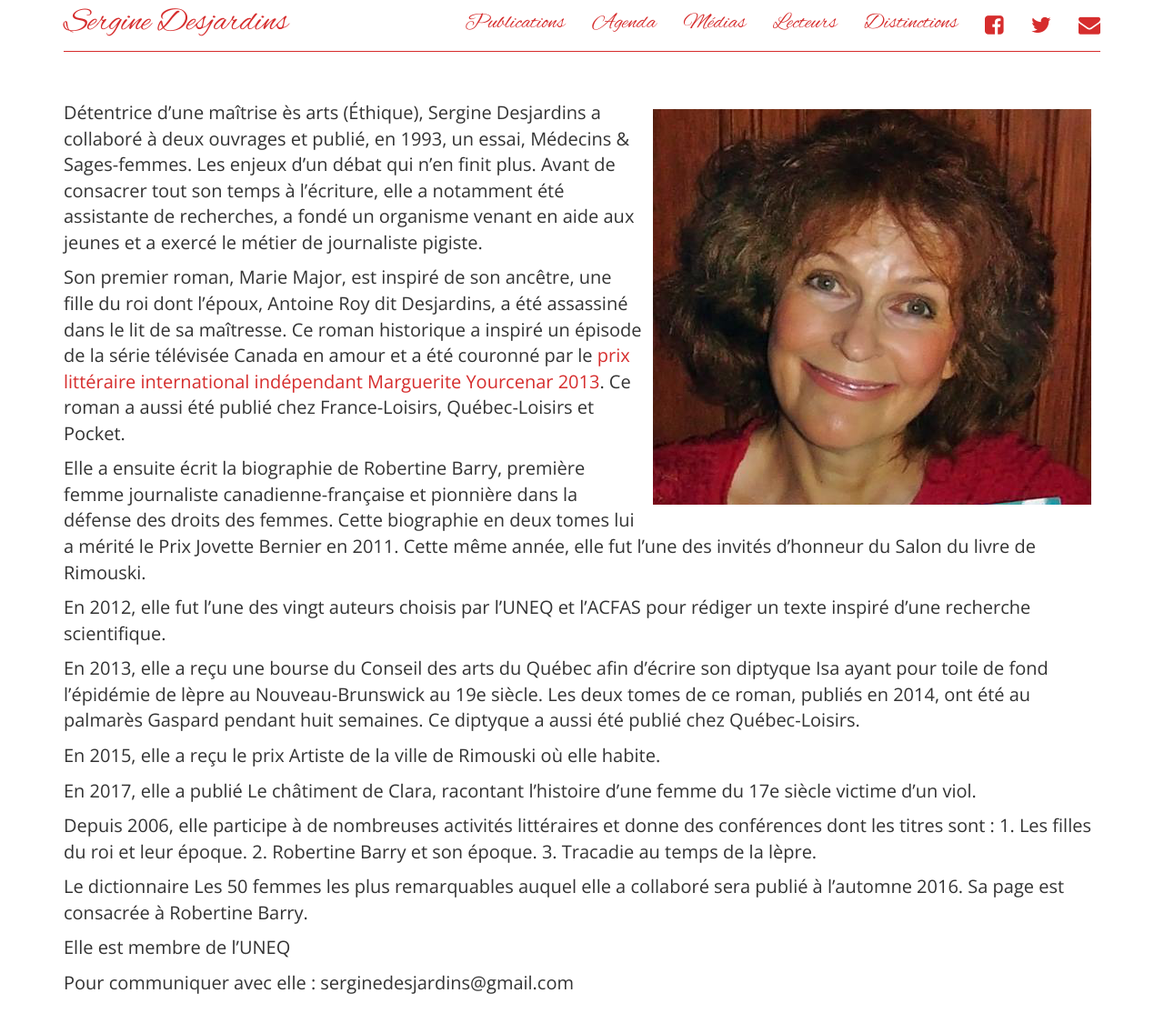
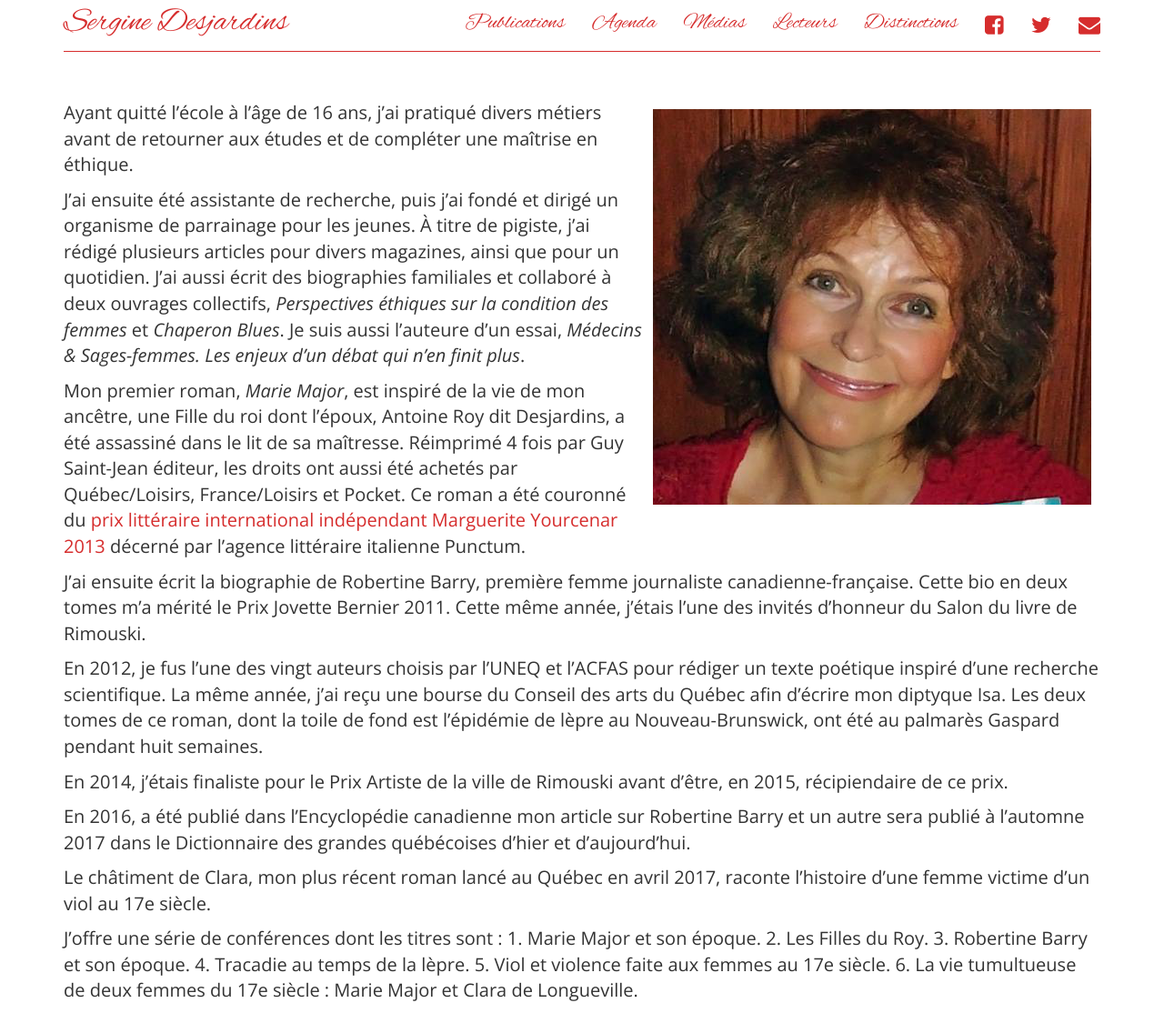
Before and after one commit to serginedesjardins/serginedesjardins.github.io, a Jekyll site: the page built from index.md, in a window 1280 px wide and 1114 px high. Shown: the whole window at 91% size. Built offline with Jekyll 4.4.1, drawn with Linux system fonts in a browser that asks for light colours; nearby versions of some CDN libraries.

Commit message:
up home page

```diff
--- a/index.md
+++ b/index.md
@@ -6,42 +6,20 @@ permalink: /
 
 <img style='float:right; padding: 10px' src='images/sergine-2014-08.png' alt='photo'>
 
-Détentrice d’une maîtrise ès arts (Éthique), Sergine Desjardins a collaboré à
-deux ouvrages et publié, en 1993, un essai, Médecins & Sages-femmes. Les enjeux
-d’un débat qui n’en finit plus. Avant de consacrer tout son temps à l’écriture,
-elle a notamment été assistante de recherches, a fondé un organisme venant en
-aide aux jeunes et a exercé le métier de journaliste pigiste.
+Ayant quitté l'école à l'âge de 16 ans, j'ai pratiqué divers métiers avant de retourner aux études et de compléter une maîtrise en éthique.
 
-Son premier roman, Marie Major, est inspiré de son ancêtre, une fille du roi
-dont l’époux, Antoine Roy dit Desjardins, a été assassiné dans le lit de sa
-maîtresse. Ce roman historique a inspiré un épisode de la série télévisée
-Canada en amour et a été couronné par le [prix littéraire international
-indépendant Marguerite Yourcenar
-2013](http://ici.radio-canada.ca/nouvelles/arts_et_spectacles/2013/08/14/001-sergine-desjardins-recoit-un-prix-litteraire.shtml). Ce roman a aussi été publié chez France-Loisirs, Québec-Loisirs et Pocket.
+J'ai ensuite été assistante de recherche, puis j'ai fondé et dirigé un organisme de parrainage pour les jeunes. À titre de pigiste, j'ai rédigé plusieurs articles pour divers magazines, ainsi que pour un quotidien. J'ai aussi écrit des biographies familiales et collaboré à deux ouvrages collectifs, *Perspectives éthiques sur la condition des femmes* et *Chaperon Blues*. Je suis aussi l'auteure d'un essai, *Médecins & Sages-femmes. Les enjeux d'un débat qui n'en finit plus*.
 
-Elle a ensuite écrit la biographie de Robertine Barry, première femme
-journaliste canadienne-française et pionnière dans la défense des droits des
-femmes. Cette biographie en deux tomes lui a mérité le Prix Jovette Bernier en 2011. Cette même année, elle fut l'une des invités d'honneur du Salon du livre de Rimouski.
+Mon premier roman, *Marie Major*, est inspiré de la vie de mon ancêtre, une Fille du roi dont l'époux, Antoine Roy dit Desjardins, a été assassiné dans le lit de sa maîtresse. Réimprimé 4 fois par Guy Saint-Jean éditeur, les droits ont aussi été achetés par Québec/Loisirs, France/Loisirs et Pocket. Ce roman a été couronné du [prix littéraire international indépendant Marguerite Yourcenar 2013](http://ici.radio-canada.ca/nouvelles/arts_et_spectacles/2013/08/14/001-sergine-desjardins-recoit-un-prix-litteraire.shtml) décerné par l'agence littéraire italienne Punctum.
 
-En 2012, elle fut l’une des vingt auteurs choisis par l’UNEQ et l’ACFAS pour
-rédiger un texte inspiré d’une recherche scientifique.
+J'ai ensuite écrit la biographie de Robertine Barry, première femme journaliste canadienne-française. Cette bio en deux tomes m'a mérité le Prix Jovette Bernier 2011. Cette même année, j'étais l'une des invités d'honneur du Salon du livre de Rimouski.
 
-En 2013, elle a reçu une bourse du Conseil des arts du Québec afin d’écrire son
-diptyque Isa ayant pour toile de fond l’épidémie de lèpre au Nouveau-Brunswick
-au 19e siècle. Les deux tomes de ce roman, publiés en 2014, ont été au palmarès
-Gaspard pendant huit semaines. Ce diptyque a aussi été publié chez Québec-Loisirs.
+En 2012, je fus l'une des vingt auteurs choisis par l'UNEQ et l'ACFAS pour rédiger un texte poétique inspiré d'une recherche scientifique. La même année, j'ai reçu une bourse du Conseil des arts du Québec afin d'écrire mon diptyque Isa. Les deux tomes de ce roman, dont la toile de fond est l'épidémie de lèpre au Nouveau-Brunswick, ont été au palmarès Gaspard pendant huit semaines.
 
-En 2015, elle a reçu le prix Artiste de la ville de Rimouski où elle habite.
+En 2014, j'étais finaliste pour le Prix Artiste de la ville de Rimouski avant d'être, en 2015, récipiendaire de ce prix.
 
-En 2017, elle a publié Le châtiment de Clara, racontant l’histoire d’une femme du 17e siècle victime d’un viol.
+En 2016, a été publié dans l'Encyclopédie canadienne mon article sur Robertine Barry et un autre sera publié à l'automne 2017 dans le Dictionnaire des grandes québécoises d'hier et d'aujourd'hui.
 
-Depuis 2006, elle participe à de nombreuses activités littéraires et donne des
-conférences dont les titres sont : 1. Les filles du roi et leur époque. 2.
-Robertine Barry et son époque. 3. Tracadie au temps de la lèpre.
+Le châtiment de Clara, mon plus récent roman lancé au Québec en avril 2017, raconte l'histoire d'une femme victime d'un viol au 17e siècle.
 
-Le dictionnaire Les 50 femmes les plus remarquables auquel elle a collaboré
-sera publié à l’automne 2016. Sa page est consacrée à Robertine Barry.
-
-Elle est membre de l'UNEQ
-
-Pour communiquer avec elle : serginedesjardins@gmail.com
+J'offre une série de conférences dont les titres sont : 1. Marie Major et son époque. 2. Les Filles du Roy. 3. Robertine Barry et son époque. 4. Tracadie au temps de la lèpre. 5. Viol et violence faite aux femmes au 17e siècle. 6. La vie tumultueuse de deux femmes du 17e siècle : Marie Major et Clara de Longueville.
```
